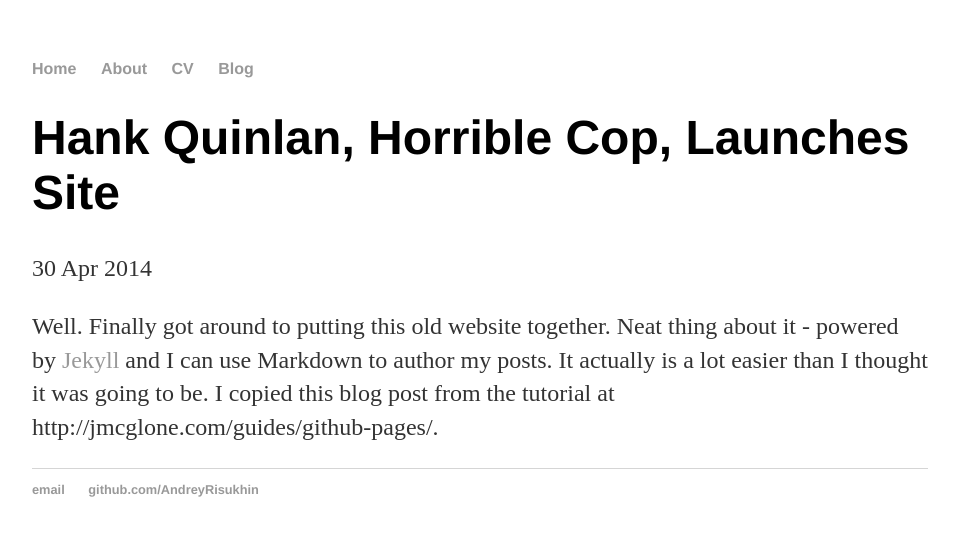
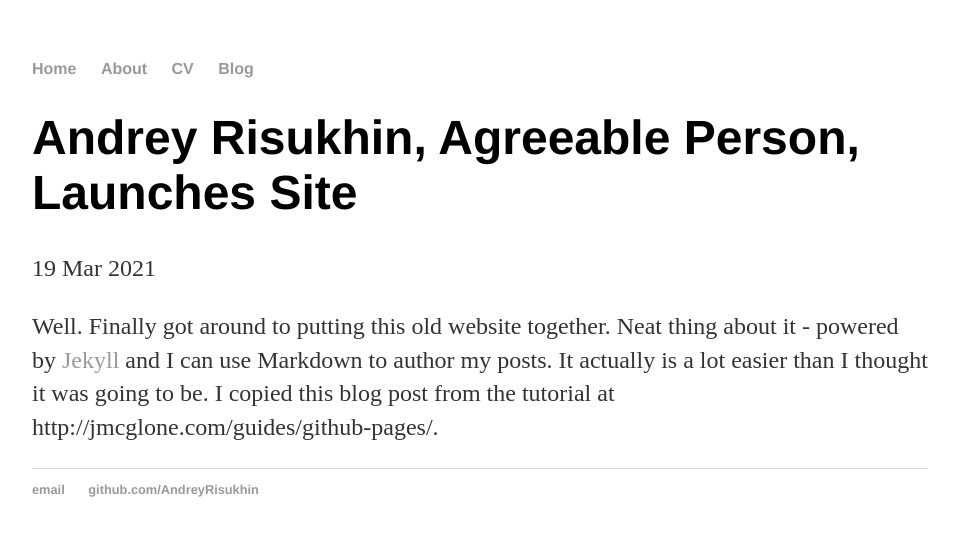
Before and after one commit to AndreyRisukhin/AndreyRisukhin.github.io, a Jekyll site: the page built from _posts/2021-03-19-hank-quinlan-site-clone-launched.md, in a window 1280 px wide. Shown: the top 536 px of the page, without its empty margins (160-1119 px from the left). Built offline with Jekyll 4.4.1, drawn with Linux system fonts in a browser that asks for light colours.

Commit message:
Update 2021-03-19-hank-quinlan-site-clone-launched.md

```diff
--- a/_posts/2021-03-19-hank-quinlan-site-clone-launched.md
+++ b/_posts/2021-03-19-hank-quinlan-site-clone-launched.md
@@ -1,7 +1,7 @@
 ---
 layout: post
-title: "Hank Quinlan, Horrible Cop, Launches Site"
-date: 2014-04-30
+title: "Andrey Risukhin, Agreeable Person, Launches Site"
+date: 2021-03-19
 ---
 
 Well. Finally got around to putting this old website together. Neat thing about it - powered by [Jekyll](http://jekyllrb.com) and I can use Markdown to author my posts. It actually is a lot easier than I thought it was going to be. I copied this blog post from the tutorial at http://jmcglone.com/guides/github-pages/.
```
